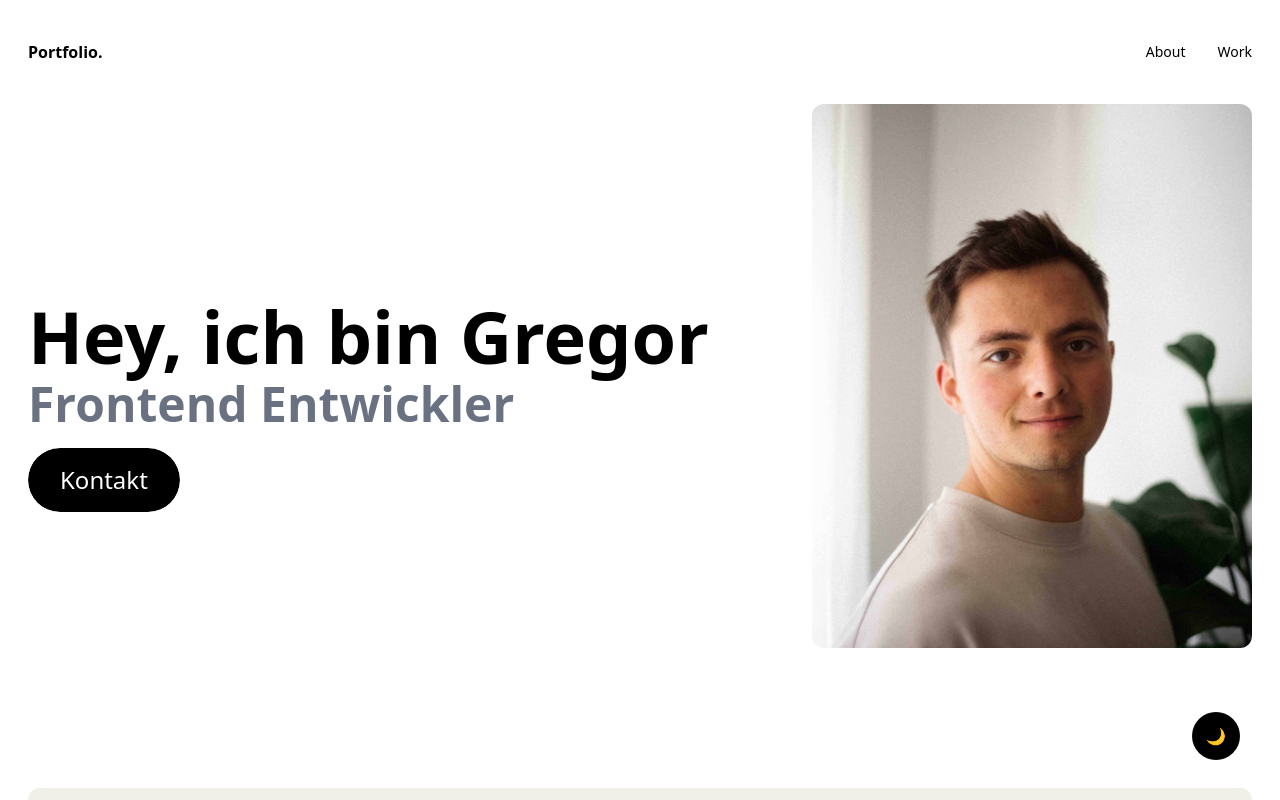
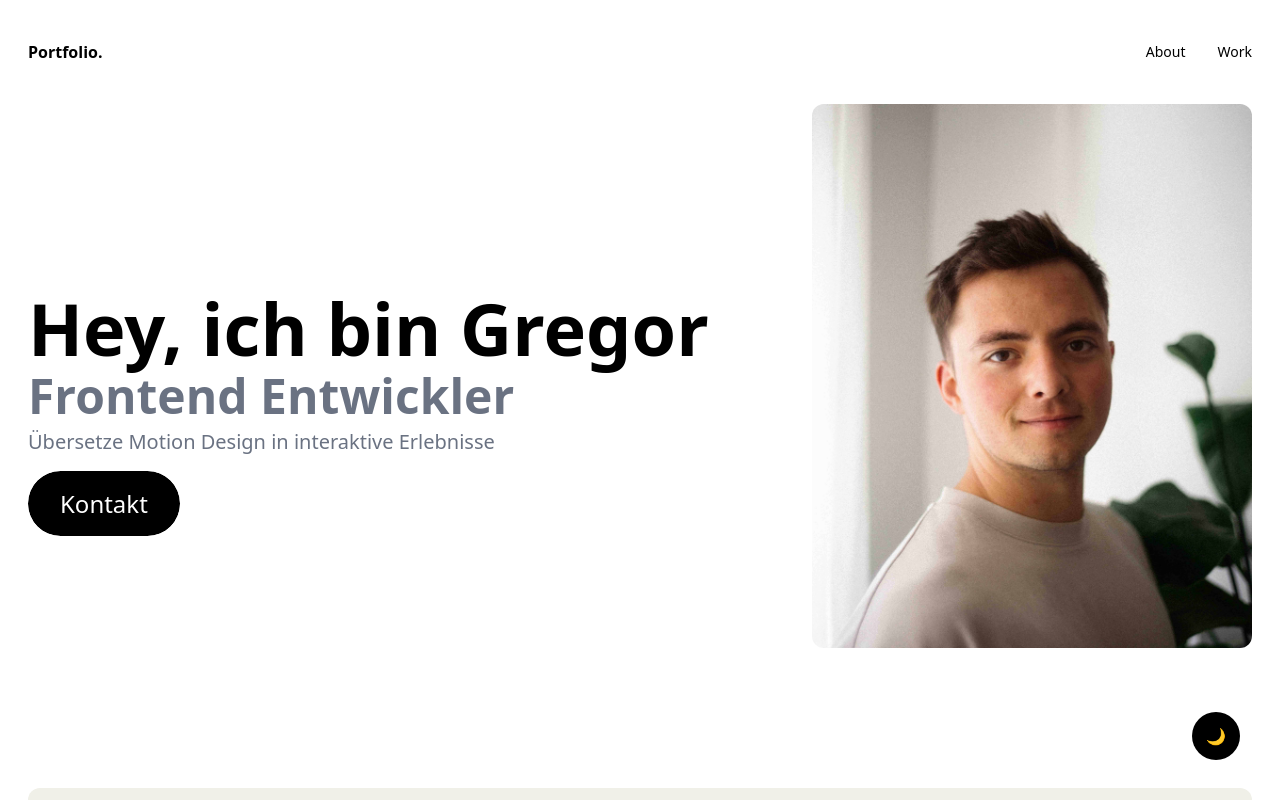
Before and after one commit to GregorSchulze/GregorSchulze.github.io, a React (Vite) app: page / in a window 1280 px wide. Shown: the top 800 px of the page. Built offline with nearby package versions, Linux system fonts and the light colour scheme.

Commit message:
Adding more motion design features to the site

```diff
--- a/src/components/MainContent/MainContent.jsx
+++ b/src/components/MainContent/MainContent.jsx
@@ -25,19 +25,42 @@ export function MainContent() {
     <main className="bg-white dark:bg-[#212124] dark:text-white">
       <div className="lg:flex mb-20 justify-between">
         <div className="flex flex-col items-center lg:items-start lg:justify-center lg:text-left my-10 ">
-          <h1 className="text-4xl md:text-7xl font-semibold text-black mb-2 text-center lg:text-left dark:text-white">
+          <h1
+            data-aos="fade-up"
+            data-aos-duration="1000"
+            data-aos-delay="0"
+            className="text-4xl md:text-7xl font-semibold text-black mb-2 text-center lg:text-left dark:text-white"
+          >
             Hey, ich bin Gregor
           </h1>
 
-          <p className="text-2xl md:text-5xl font-semibold text-gray-500 mb-5 text-center lg:text-left">
+          <p
+            data-aos="fade-up"
+            data-aos-duration="1000"
+            data-aos-delay="100"
+            className="text-2xl md:text-5xl font-semibold text-gray-500 mb-2 text-center lg:text-left"
+          >
             Frontend Entwickler
           </p>
-          <a
-            href="mailto:gr.schulze@t-online.de"
-            className="rounded-full outline px-6 py-3 md:px-8 md:py-4 text-xl md:text-2xl text-white dark:text-black bg-black dark:bg-white hover:scale-110"
+          <p
+            data-aos="fade-up"
+            data-aos-duration="1000"
+            data-aos-delay="200"
+            className="hidden sm:hidden md:block md:text-xl font-light text-gray-500 mb-5 text-center lg:text-left"
           >
-            Kontakt
-          </a>
+            Übersetze Motion Design in interaktive Erlebnisse
+          </p>
+          <div className="hover:scale-110 mt-3">
+            <a
+              data-aos="fade-in"
+              data-aos-duration="2000"
+              data-aos-delay="2000"
+              href="mailto:gr.schulze@t-online.de"
+              className="rounded-full outline px-6 py-3 md:px-8 md:py-4 text-xl md:text-2xl text-white dark:text-black bg-black dark:bg-white "
+            >
+              Kontakt
+            </a>
+          </div>
         </div>
         <div className="flex place-content-center mb-15">
           <img
@@ -227,16 +250,28 @@ export function MainContent() {
       {/* <!-- Testimonials --> */}
       <div className="flex justify-center">
         <div className="text-center text-black dark:text-white my-20 text-lg md:text-2xl max-w-xl mx-auto ">
-          <p>
+          <p data-aos="fade-up" data-aos-duration="1000" data-aos-delay="100">
             „Aufgrund seiner ausgezeichneten Auffassungsgabe ist er jederzeit in
             der Lage, auch schwierige Situationen sofort zutreffend zu erfassen
             und schnell exzellente Lösungen zu finden. Auch in Situationen mit
             größtem Arbeitsaufkommen erweist er sich dauerhaft als
             außergewöhnlich belastbar.“
           </p>
-          <h5 className="text-xl font-bold">Katrin Brandt</h5>
-          <p className="text-xs text-gray-500">
-            SVP Weber Shandwick, ehemalige Chefin
+          <h5
+            data-aos="fade-in"
+            data-aos-duration="1000"
+            data-aos-delay="1000"
+            className="text-xl font-bold"
+          >
+            Katrin Brandt
+          </h5>
+          <p
+            data-aos="fade-in"
+            data-aos-duration="1000"
+            data-aos-delay="1000"
+            className="text-xs text-gray-500"
+          >
+            SVP Weber Shandwick, aktuelle Chefin
           </p>
         </div>
       </div>
```
